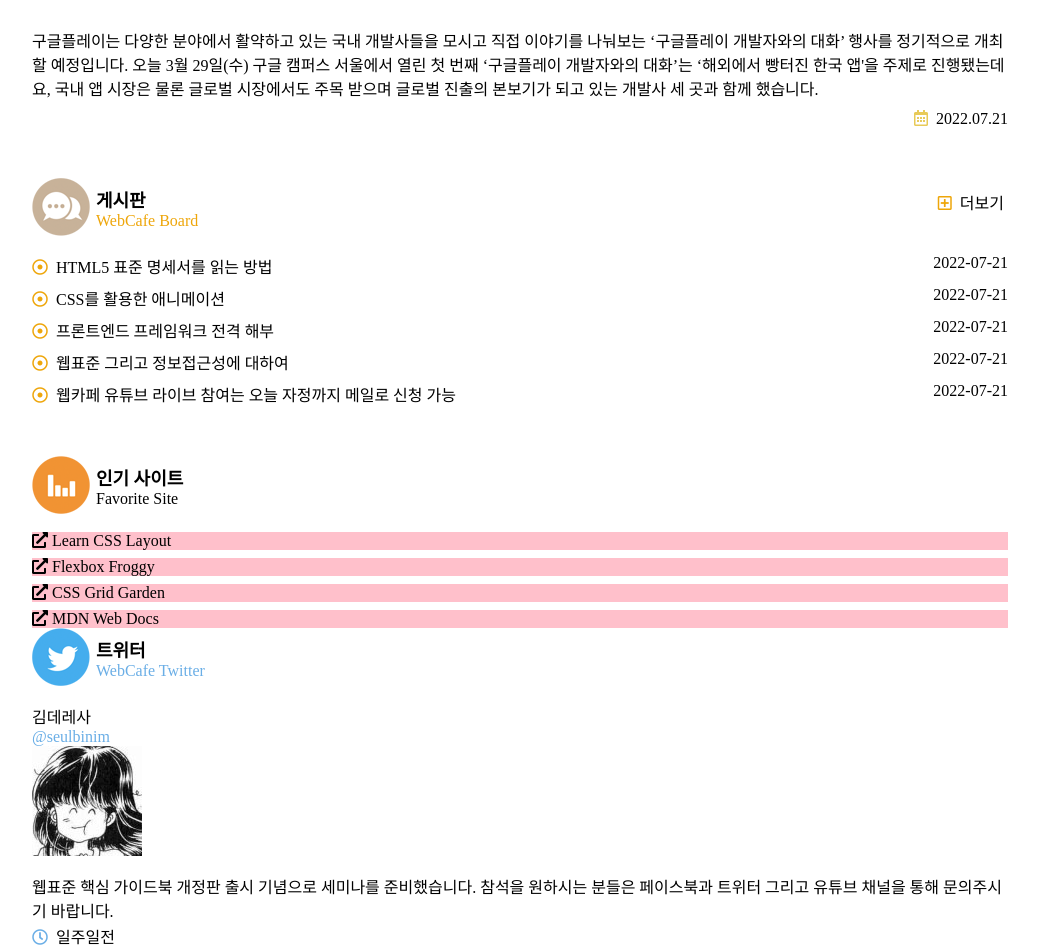
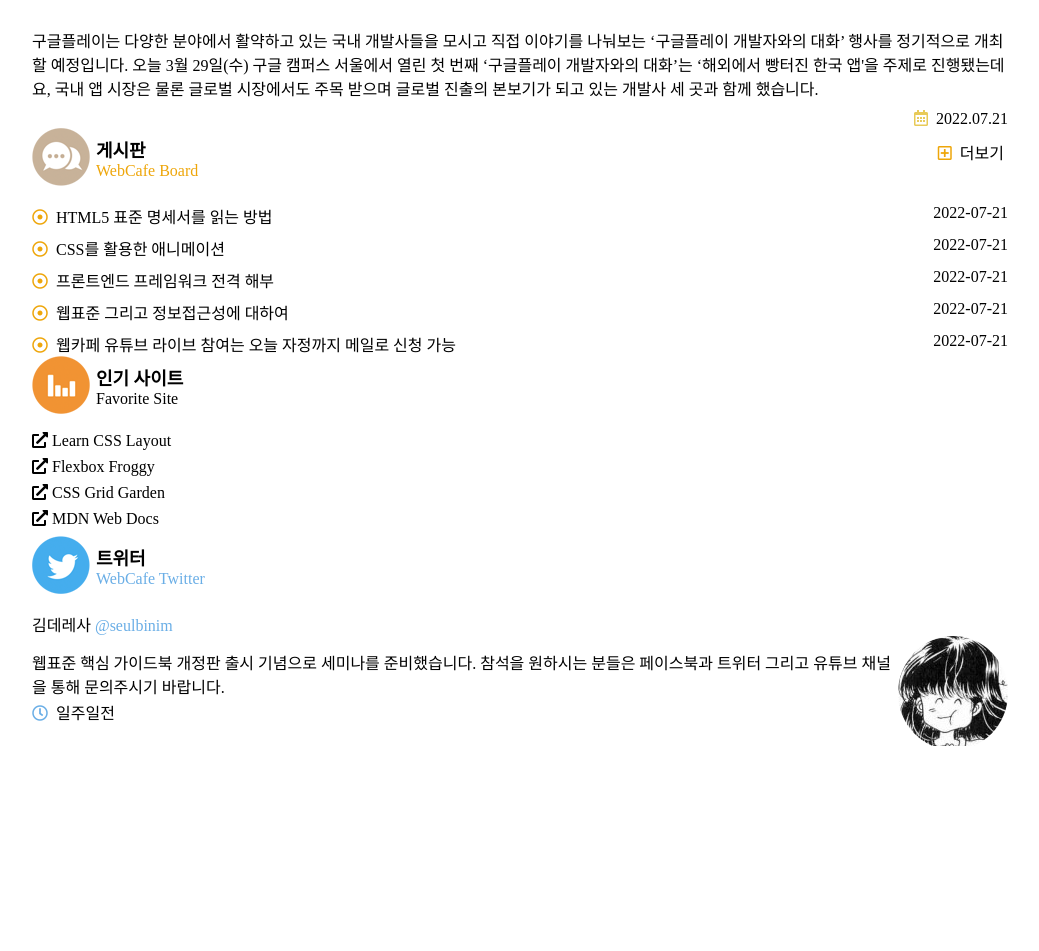
Before and after one commit to y00eunji/ConnectTo, a website: page RWD/index.html in a window 1280 px wide. Shown: the part 1520-2471 px from the top of the page, without its empty margins (120-1159 px from the left). After the commit the page ends 2270 px from the top, so only its background shows below. Drawn offline with Linux system fonts and the light colour scheme; grey boxes are pictures that could not be loaded; a web font is replaced by a local one.

Commit message:
✍🏻트위터 혼자 디자인해보기

```diff
--- a/RWD/css/index.css
+++ b/RWD/css/index.css
@@ -228,7 +228,6 @@ input[type="search"] {
 /* 공통 게시판 */
 .board {
   position: relative;
-  margin: 50px 0;
 }
 
 .board__item {
@@ -261,7 +260,28 @@ input[type="search"] {
 /* 공통 인기사이트 */
 .favorite__item {
   margin-top: var(--spacing-xs);
-  background: pink;
+}
+
+/* 공통 트위터 */
+.twitter {
+  margin-top: var(--spacing-xs);
+}
+
+.twitter__userName {
+  display: inline-block;
+}
+
+.twitter__userId {
+  display: inline-block;
+}
+
+.twitter__userProfile {
+  float: right;
+  margin-left: 10px;
+  border-radius: 70%;
+  overflow: hidden;
+  -webkit-shape-outside: circle();
+  shape-outside: circle();
 }
 
 /* 모바일 디바이스 (Mobile Device) */
```
Also changed, not shown: RWD/index.html (+2 -0 lines).
